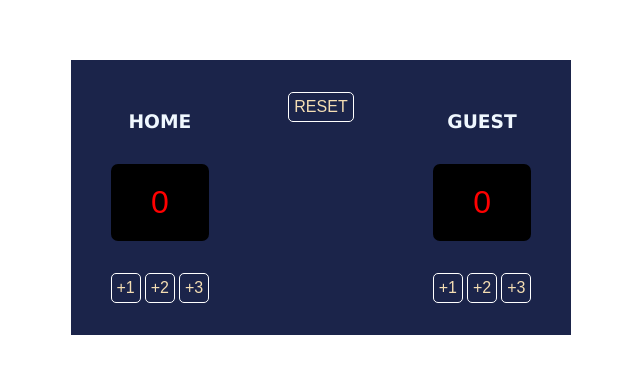
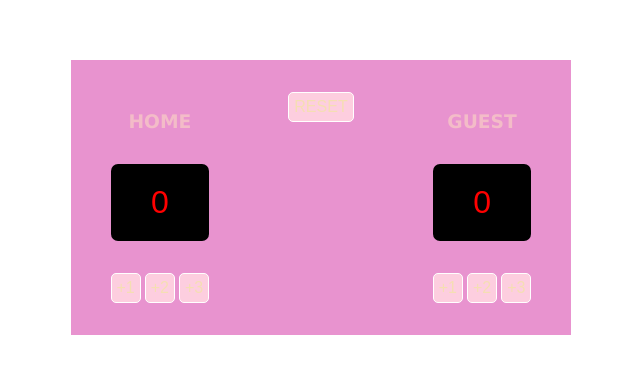
Before and after one commit to anubhav1206/basketball-game, a website built with Vite: page index.html in a window 1280 px wide. Shown: the part 196-570 px from the top of the page, without its empty margins (319-959 px from the left). Built offline with nearby package versions, Linux system fonts and the light colour scheme; a web font is replaced by a local one.

Commit message:
Update frontend with a different color scheme

```diff
--- a/index.css
+++ b/index.css
@@ -6,14 +6,14 @@
 }
 
 body {
-    color: aliceblue;
+    color: #F3BCC8;
     margin: 0;
     padding: 0;
 }
 
 .container {
     max-width: 500px;
-    background-color: #1B244A;
+    background-color: #E893CF;
     display: flex;
     justify-content: space-around;
     padding: 2em 0;
@@ -36,7 +36,7 @@ p{
 }
 
 button{
-    background-color: #1B244A;
+    background-color: #FDCEDF;
     color: wheat;
     border: 1px solid #fff;
     font-family: 'Cursed Timer Ulil', sans-serif;
```
